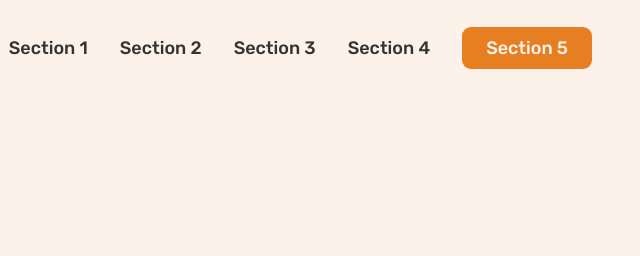
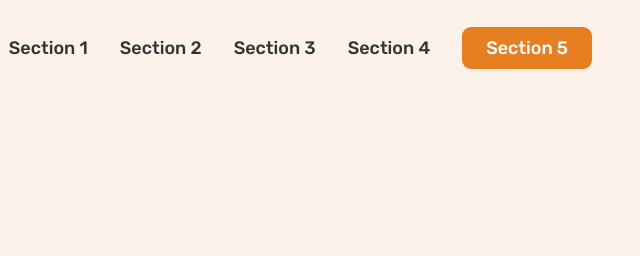
Before and after one commit to Alza13/Omnifood, a plain HTML site: page index.html in a window 1280 px wide. Shown: the top 256 px of the page, 640-1280 px from the left. Drawn offline with Linux system fonts and the light colour scheme.

Commit message:
fix: white color for button

```diff
--- a/css/style.css
+++ b/css/style.css
@@ -153,7 +153,7 @@ body {
 .main-nav-link.nav-cta:visited {
     padding: 1.2rem 2.4rem;
     border-radius: 9px;
-    color: #fdf2e9;
+    color: #fff;
     background-color: #e67e22;
 }
 
```
